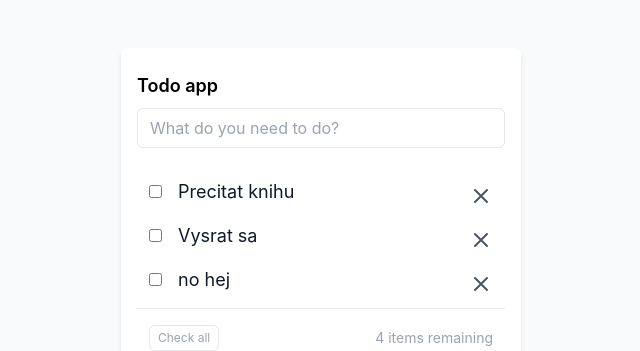
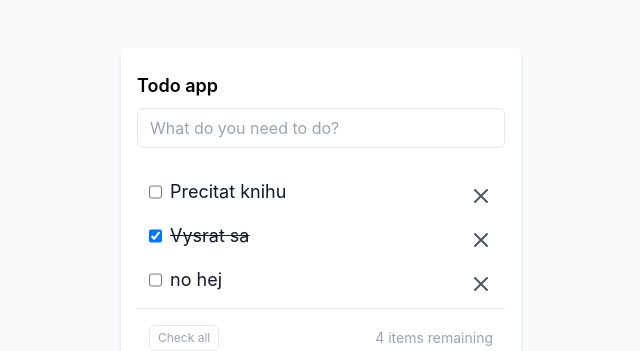
Before and after one commit to MiroslavZaprazny/todo, a React (Create React App) app: page / in a window 1280 px wide. Shown: the top 351 px of the page, without its empty margins (319-959 px from the left). Built offline with nearby package versions, Linux system fonts and the light colour scheme.

Commit message:
Editing todos

```diff
--- a/src/App.jsx
+++ b/src/App.jsx
@@ -7,16 +7,19 @@ function App() {
       id: 1,
       title: 'Precitat knihu',
       isComplete: false,
+      isEditing: false,
     },
     {
       id: 2,
       title: 'Vysrat sa',
-      isComplete: false,
+      isComplete: true,
+      isEditing: false,
     },
     {
       id: 3,
       title: 'no hej',
       isComplete: false,
+      isEditing: false,
     },
   ]);
 
@@ -27,8 +30,7 @@ function App() {
     e.preventDefault();
 
     // handles the case when user types in nothing
-    if(todoInput.trim().length === 0)
-    {
+    if (todoInput.trim().length === 0) {
       return;
     }
 
@@ -42,15 +44,59 @@ function App() {
     ]);
 
     setTodoInput('');
-    setIdForTodo(prevIdForTodo => idForTodo + 1);
+    setIdForTodo((prevIdForTodo) => idForTodo + 1);
   };
 
   const deleteTodo = (id) => {
-    setTodos([...todos].filter(todo => todo.id !== id));
-  }
+    setTodos([...todos].filter((todo) => todo.id !== id));
+  };
 
-  function handleInput(event)
-  {
+  const markAsComplete = (id) => {
+    const updatedTodos = todos.map((todo) => {
+      if (todo.id === id) {
+        todo.isComplete = !todo.isComplete;
+      }
+      return todo;
+    });
+    setTodos(updatedTodos);
+  };
+
+  const markAsEditing = (id) => {
+    const updatedTodos = todos.map((todo) => {
+      if (todo.id === id) {
+        todo.isEditing = true;
+      }
+      return todo;
+    });
+    setTodos(updatedTodos);
+  };
+
+  const updateTodo = (event, id) => {
+    const updatedTodos = todos.map((todo) => {
+      if (todo.id === id) {
+        if (event.target.value.trim().length === 0) {
+          todo.isEditing = false;
+          return todo;
+        }
+        todo.title = event.target.value;
+        todo.isEditing = false;
+      }
+      return todo;
+    });
+    setTodos(updatedTodos);
+  };
+
+  const cancelEdit = (id) => {
+    const updatedTodos = todos.map((todo) => {
+      if (todo.id === id) {
+        todo.isEditing = false;
+      }
+      return todo;
+    });
+    setTodos(updatedTodos);
+  };
+
+  function handleInput(event) {
     setTodoInput(event.target.value);
   }
 
@@ -73,11 +119,37 @@ function App() {
             <ul className="space-y-3">
               {todos.map((todo) => (
                 <li key={todo.id} className="flex items-center justify-between">
-                  <div>
-                    <input type="checkbox" />
-                    <span className="ml-4 text-lg text-gray-900">
-                      {todo.title}
-                    </span>
+                  <div className="flex justify-center align-center space-x-2">
+                    <input
+                      type="checkbox"
+                      onChange={() => markAsComplete(todo.id)}
+                      checked={todo.isComplete ? true : false}
+                    />
+                    {!todo.isEditing ? (
+                      <span
+                        className={`ml-4 text-lg text-gray-900
+                      ${todo.isComplete ? 'line-through' : ''}`}
+                        onDoubleClick={() => markAsEditing(todo.id)}
+                      >
+                        {todo.title}
+                      </span>
+                    ) : (
+                      <input
+                        type="text"
+                        onBlur={(event) => updateTodo(event, todo.id)}
+                        onKeyDown={(event) => {
+                          if (event.key === 'Enter') {
+                            updateTodo(event, todo.id);
+                          }else if(event.key === 'Escape')
+                          {
+                            cancelEdit(todo.id);
+                          }
+                        }}
+                        defaultValue={todo.title}
+                        className="border w-full h-10 rounded-md px-3 py-2"
+                        autoFocus
+                      />
+                    )}
                   </div>
                   <div className="flex justify-center items-center mt-2">
                     <button onClick={() => deleteTodo(todo.id)}>
```
